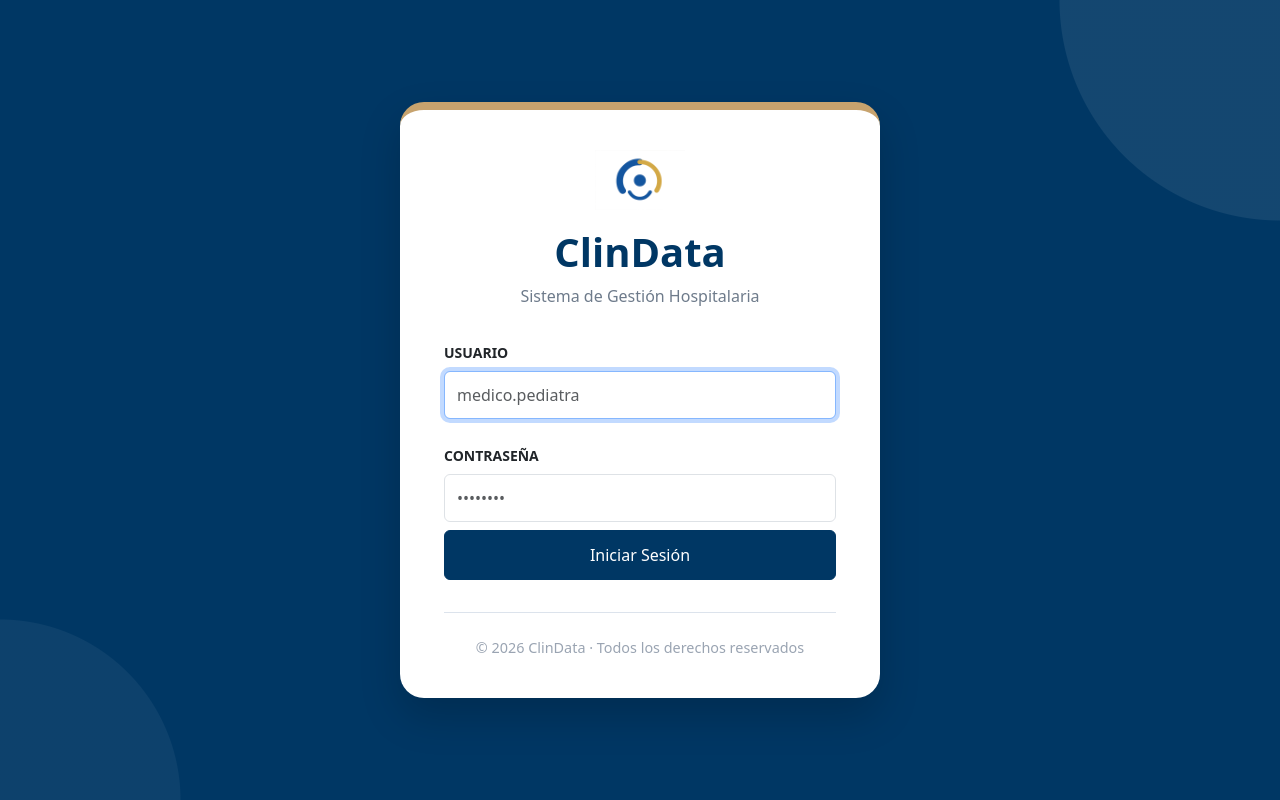
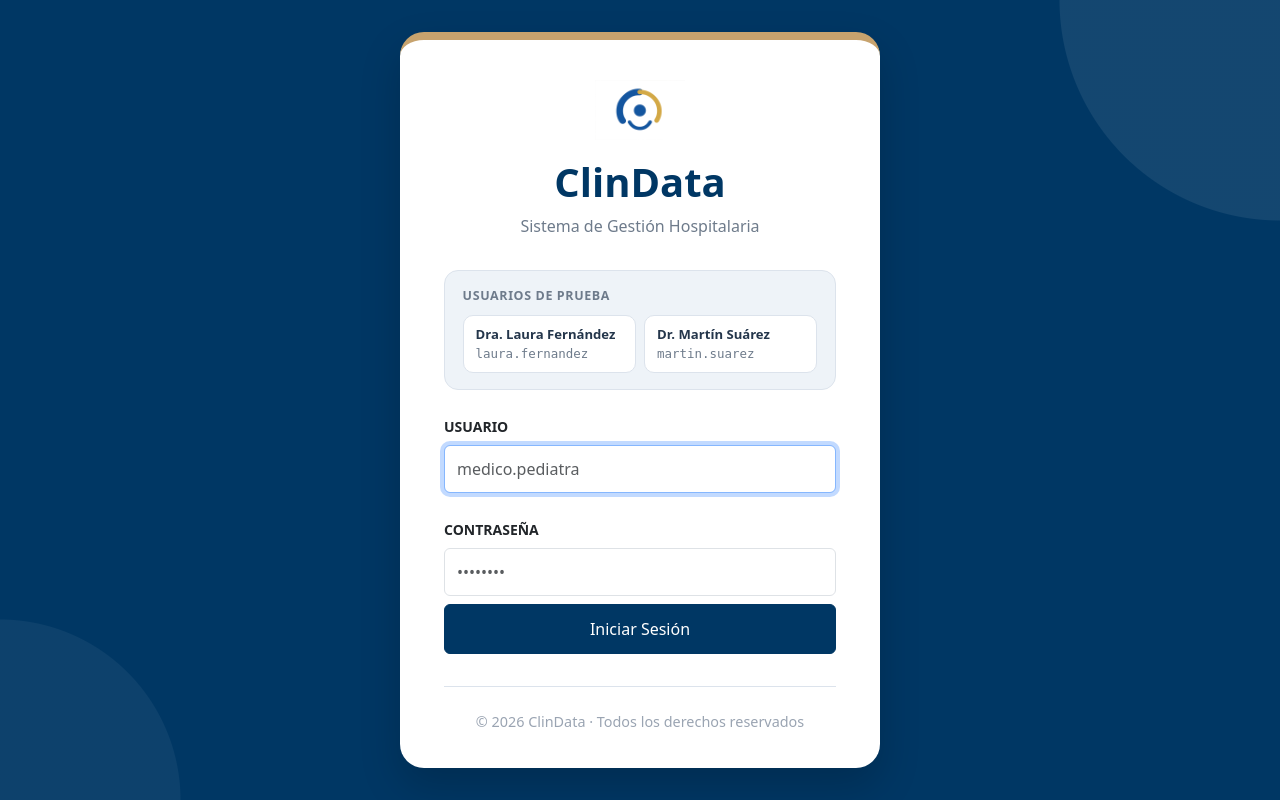
Before and after one commit to yaezl/visor-clindata, a Laravel app: page /login in a window 1280 px wide. Run offline with Laravel 12, Linux system fonts and the light colour scheme; style sheets or scripts are compiled from the project's sources; parts of the project's set-up code (start-up, migrations or seed data) failed here and were passed over.

Commit message:
Credenciales de prueba en login

```diff
--- a/resources/css/login.css
+++ b/resources/css/login.css
@@ -105,3 +105,59 @@
     color: #9AA4B2;
     font-size: .9rem;
 }
+
+/* Demo: credenciales de acceso */
+
+.demo-credentials {
+    margin-bottom: 1.5rem;
+    padding: 1rem 1.1rem;
+    background: var(--hu-background);
+    border-radius: 14px;
+    border: 1px solid var(--hu-border);
+}
+
+.demo-credentials__title {
+    font-size: .78rem;
+    font-weight: 600;
+    text-transform: uppercase;
+    letter-spacing: .05em;
+    color: var(--hu-text-secondary);
+    margin-bottom: .6rem;
+}
+
+.demo-credentials__grid {
+    display: grid;
+    grid-template-columns: 1fr 1fr;
+    gap: .5rem;
+}
+
+.demo-credentials__chip {
+    display: flex;
+    flex-direction: column;
+    align-items: flex-start;
+    padding: .55rem .75rem;
+    background: var(--hu-surface);
+    border: 1px solid var(--hu-border);
+    border-radius: 10px;
+    cursor: pointer;
+    transition: border-color var(--transition), box-shadow var(--transition);
+    text-align: left;
+    width: 100%;
+}
+
+.demo-credentials__chip:hover {
+    border-color: var(--hu-secondary);
+    box-shadow: 0 2px 8px rgba(0,0,0,.07);
+}
+
+.demo-credentials__name {
+    font-size: .82rem;
+    font-weight: 600;
+    color: var(--hu-text);
+}
+
+.demo-credentials__user {
+    font-size: .78rem;
+    color: var(--hu-text-secondary);
+    font-family: monospace;
+}
--- a/resources/views/components/auth/login-card.blade.php
+++ b/resources/views/components/auth/login-card.blade.php
@@ -1,15 +1,29 @@
 <div class="login-card">
 
     <div class="login-logo">
-        <img
-            src="{{ asset('assets/images/logo.png') }}"
-            alt="ClinData"
-        >
+        <img src="{{ asset('assets/images/logo.png') }}" alt="ClinData">
     </div>
 
     <h1 class="login-title">ClinData</h1>
 
     <p class="login-subtitle">Sistema de Gestión Hospitalaria</p>
+
+    {{-- Demo: credenciales de acceso --}}
+    <div class="demo-credentials">
+        <p class="demo-credentials__title">Usuarios de prueba</p>
+        <div class="demo-credentials__grid">
+            <button type="button" class="demo-credentials__chip" onclick="fillLogin('laura.fernandez')">
+                <span class="demo-credentials__name">Dra. Laura Fernández</span>
+                <span class="demo-credentials__user">laura.fernandez</span>
+            </button>
+            <button type="button" class="demo-credentials__chip" onclick="fillLogin('martin.suarez')">
+                <span class="demo-credentials__name">Dr. Martín Suárez</span>
+                <span class="demo-credentials__user">martin.suarez</span>
+            </button>
+        </div>
+    </div>
+
+    <form method="POST" ...>
 
         {{-- Mensajes de error de sesión --}}
         @if (session('status'))
@@ -28,16 +42,9 @@
                     Usuario
                 </label>
 
-            <input
-                id="usuario"
-                name="username"
-                class="form-control @error('username') is-invalid @enderror"
-                type="text"
-                placeholder="medico.pediatra"
-                value="{{ old('username') }}"
-                autofocus
-                autocomplete="username"
-            >
+                <input id="usuario" name="username" class="form-control @error('username') is-invalid @enderror"
+                    type="text" placeholder="medico.pediatra" value="{{ old('username') }}" autofocus
+                    autocomplete="username">
 
                 @error('username')
                     <div class="invalid-feedback">{{ $message }}</div>
@@ -53,22 +60,11 @@
 
                 <div class="password-wrapper">
 
-                <input
-                    id="password"
-                    name="password"
-                    class="form-control @error('password') is-invalid @enderror"
-                    type="password"
-                    placeholder="••••••••"
-                    autocomplete="current-password"
-                >
+                    <input id="password" name="password" class="form-control @error('password') is-invalid @enderror"
+                        type="password" placeholder="••••••••" autocomplete="current-password">
 
-                <button
-                    type="button"
-                    class="password-toggle"
-                    tabindex="-1"
-                    onclick="togglePassword()"
-                    aria-label="Mostrar u ocultar contraseña"
-                >
+                    <button type="button" class="password-toggle" tabindex="-1" onclick="togglePassword()"
+                        aria-label="Mostrar u ocultar contraseña">
                         <i class="bi bi-eye" id="toggleIcon"></i>
                     </button>
 
@@ -102,7 +98,7 @@
 <script>
     function togglePassword() {
         const input = document.getElementById('password');
-        const icon  = document.getElementById('toggleIcon');
+        const icon = document.getElementById('toggleIcon');
         if (input.type === 'password') {
             input.type = 'text';
             icon.classList.replace('bi-eye', 'bi-eye-slash');
@@ -111,4 +107,9 @@
             icon.classList.replace('bi-eye-slash', 'bi-eye');
         }
     }
+
+    function fillLogin(username) {
+        document.getElementById('usuario').value = username;
+        document.getElementById('password').value = 'password';
+    }
 </script>
```
Also changed, not shown: database/seeders/DatabaseSeeder.php (+0 -18 lines). Lines whose indentation alone changed are shown as unchanged.
